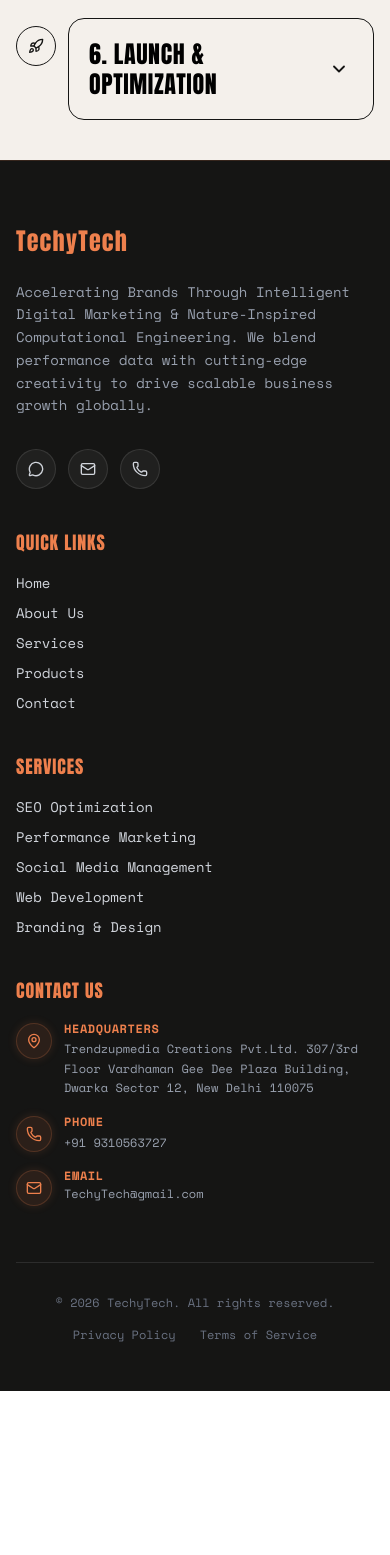
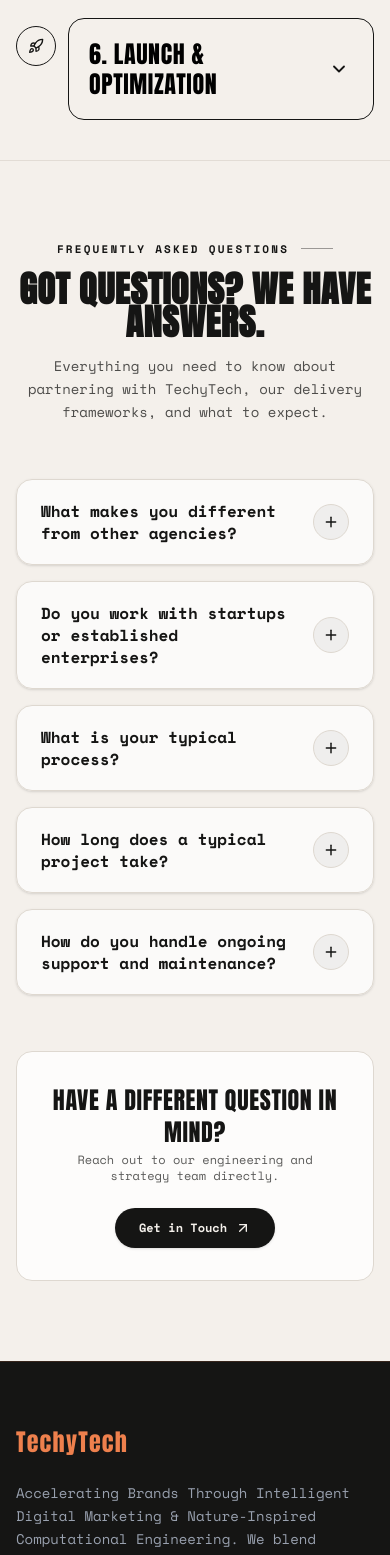
Before and after one commit to Aman-Trendzup/TechyTech, a React (Vite) app in the folder frontend/: page / in a window 390 px wide. Shown: the part 4408-5963 px from the top of the page. Before the commit the page ends 5799 px from the top, so only its background shows below. Built offline with nearby package versions, Linux system fonts and the light colour scheme; no server answers.

Commit message:
home page updated

```diff
--- a/frontend/src/components/PayPalCheckout.jsx
+++ b/frontend/src/components/PayPalCheckout.jsx
@@ -170,13 +170,13 @@ export default function PayPalCheckout({
     const purchaseList = completedOrder.items?.length ? completedOrder.items : items;
 
     return (
-      <div className="p-6 rounded-3xl border border-secondary/30 text-center space-y-4 animate-fadeIn">
+      <div className="p-6 rounded-3xl text-center space-y-4 animate-fadeIn">
         <div className="w-14 h-14 rounded-full bg-secondary/20 text-secondary flex items-center justify-center mx-auto">
           <CheckCircle2 className="w-8 h-8" />
         </div>
         <div>
           <h4 className="font-display text-2xl text-black">Payment Successful!</h4>
-          <p className="font-body text-xs text-gray-300 mt-1">
+          <p className="font-body text-xs text-primary mt-1">
             Transaction ID: <span className="font-mono text-secondary">{completedOrder.paypalDetails?.captureId || completedOrder.paypalDetails?.orderId || completedOrder._id}</span>
           </p>
         </div>
--- a/frontend/src/pages/Home.jsx
+++ b/frontend/src/pages/Home.jsx
@@ -1,4 +1,5 @@
-import { motion } from "motion/react";
+import { useState } from "react";
+import { motion, AnimatePresence } from "motion/react";
 import {
   ArrowUpRight,
   ArrowRight,
@@ -8,7 +9,9 @@ import {
   Globe,
   Palette,
   MousePointerClick,
-  Code
+  Code,
+  Plus,
+  Minus
 } from "lucide-react";
 import { Link } from "react-router-dom";
 import ProcessSection from "@/components/ProcessSection";
@@ -53,7 +56,41 @@ const servicesList = [
   }
 ];
 
+const faqs = [
+  {
+    question: "What makes you different from other agencies?",
+    answer:
+      "Unlike traditional agencies that separate engineering from creative strategy or rely on bloated layers of account managers, we work as a cohesive product engineering and growth collective. We combine high-performance software engineering, computational SEO, and high-converting performance marketing under one roof—ensuring rapid deployments, measurable business metrics, and zero communication friction."
+  },
+  {
+    question: "Do you work with startups or established enterprises?",
+    answer:
+      "We partner with both. For high-growth startups, we build agile MVPs, high-converting eCommerce storefronts, and initial customer acquisition engines. For established enterprises, we engineer scalable cloud architectures, modernize legacy digital stacks, and execute large-scale omni-channel performance marketing campaigns designed for sustained market dominance."
+  },
+  {
+    question: "What is your typical process?",
+    answer:
+      "Our process is structured, transparent, and iterative: First, we conduct an in-depth Discovery & Technical Audit to evaluate your architecture, target audience, and bottlenecks. Next, we develop a Strategic Blueprint and clickable design prototypes. From there, we execute in agile development sprints with live milestone reviews. Finally, post-launch, we provide continuous telemetry, conversion rate optimization, and ongoing operational support."
+  },
+  {
+    question: "How long does a typical project take?",
+    answer:
+      "Timelines vary depending on project scope. A bespoke high-converting website or eCommerce store typically takes 2 to 4 weeks, while complex full-stack web applications or SaaS platforms range between 6 to 12 weeks. We emphasize agile shipping so you start capturing value well before final deployment."
+  },
+  {
+    question: "How do you handle ongoing support and maintenance?",
+    answer:
+      "We treat client engagements as long-term technical partnerships. After launch, we provide ongoing monitoring, security patching, core web vitals optimization, and dedicated retainers for iterative feature rollouts and continuous marketing campaign tuning."
+  }
+];
+
 export default function Home() {
+  const [openFaq, setOpenFaq] = useState(null);
+
+  const toggleFaq = (index) => {
+    setOpenFaq((prev) => (prev === index ? null : index));
+  };
+
   return (
     <div className="relative overflow-hidden bg-background select-none">
 
@@ -180,6 +217,100 @@ export default function Home() {
       {/* Process Section */}
       <ProcessSection />
 
+      {/* FAQs Section (At the very bottom of the homepage) */}
+      <section className="relative z-10 w-full bg-[#f4f0eb] border-t border-[#e2dcd5] py-20 lg:py-28 px-4 sm:px-6 lg:px-12 text-[#151514]">
+        <div className="max-w-5xl mx-auto">
+          {/* Header */}
+          <div className="flex flex-col items-center text-center gap-4 mb-14 lg:mb-16">
+            <div className="flex items-center gap-3">
+              <span className="text-[11px] sm:text-xs font-bold tracking-[0.2em] uppercase text-[#151514]">
+                FREQUENTLY ASKED QUESTIONS
+              </span>
+              <div className="w-8 h-[1px] bg-[#151514]/40" />
+            </div>
+
+            <h2 className="text-4xl sm:text-5xl lg:text-6xl font-bold font-display uppercase tracking-[0.015em] leading-[0.92]">
+              Got Questions? We Have Answers.
+            </h2>
+
+            <p className="font-body text-[#151514]/75 text-sm sm:text-base max-w-xl leading-relaxed">
+              Everything you need to know about partnering with TechyTech, our delivery frameworks, and what to expect.
+            </p>
+          </div>
+
+          {/* Accordion List */}
+          <div className="space-y-4">
+            {faqs.map((faq, index) => {
+              const isOpen = openFaq === index;
+              return (
+                <div
+                  key={index}
+                  className="rounded-2xl border border-[#ded8d0] bg-white/70 hover:bg-white transition-all duration-300 overflow-hidden shadow-sm"
+                >
+                  <button
+                    onClick={() => toggleFaq(index)}
+                    className="w-full py-5 sm:py-6 px-6 sm:px-8 flex items-center justify-between text-left gap-4 cursor-pointer focus:outline-none"
+                    aria-expanded={isOpen}
+                  >
+                    <span className="font-body font-bold text-base sm:text-lg text-[#151514] leading-snug">
+                      {faq.question}
+                    </span>
+                    <span
+                      className={`w-9 h-9 rounded-full flex items-center justify-center shrink-0 border transition-all duration-300 ${
+                        isOpen
+                          ? "bg-secondary text-primary border-secondary"
+                          : "bg-[#151514]/5 text-[#151514] border-[#ded8d0] hover:border-secondary/50"
+                      }`}
+                    >
+                      {isOpen ? (
+                        <Minus className="w-4 h-4 stroke-[2.2]" />
+                      ) : (
+                        <Plus className="w-4 h-4 stroke-[2.2]" />
+                      )}
+                    </span>
+                  </button>
+
+                  <AnimatePresence initial={false}>
+                    {isOpen && (
+                      <motion.div
+                        initial={{ height: 0, opacity: 0 }}
+                        animate={{ height: "auto", opacity: 1 }}
+                        exit={{ height: 0, opacity: 0 }}
+                        transition={{ duration: 0.3, ease: [0.16, 1, 0.3, 1] }}
+                        className="overflow-hidden"
+                      >
+                        <div className="px-6 sm:px-8 pb-6 pt-1 text-sm sm:text-base font-body text-[#151514]/75 leading-relaxed border-t border-[#ded8d0]/60">
+                          {faq.answer}
+                        </div>
+                      </motion.div>
+                    )}
+                  </AnimatePresence>
+                </div>
+              );
+            })}
+          </div>
+
+          {/* Still have questions CTA strip */}
+          <div className="mt-14 p-8 rounded-2xl bg-white/80 border border-[#ded8d0] flex flex-col sm:flex-row items-center justify-between gap-6 text-center sm:text-left">
+            <div>
+              <h3 className="font-display text-2xl text-[#151514] uppercase tracking-wide">
+                Have a different question in mind?
+              </h3>
+              <p className="font-body text-xs sm:text-sm text-[#151514]/70 mt-1">
+                Reach out to our engineering and strategy team directly.
+              </p>
+            </div>
+            <Link
+              to="/contact"
+              className="inline-flex items-center gap-2 px-6 py-3 rounded-full bg-[#151514] text-[#f4f0eb] hover:bg-secondary hover:text-primary transition-all duration-300 font-body text-xs sm:text-sm font-semibold shadow-sm cursor-pointer shrink-0"
+            >
+              <span>Get in Touch</span>
+              <ArrowUpRight className="w-4 h-4" />
+            </Link>
+          </div>
+        </div>
+      </section>
+
     </div>
   );
 }
```
